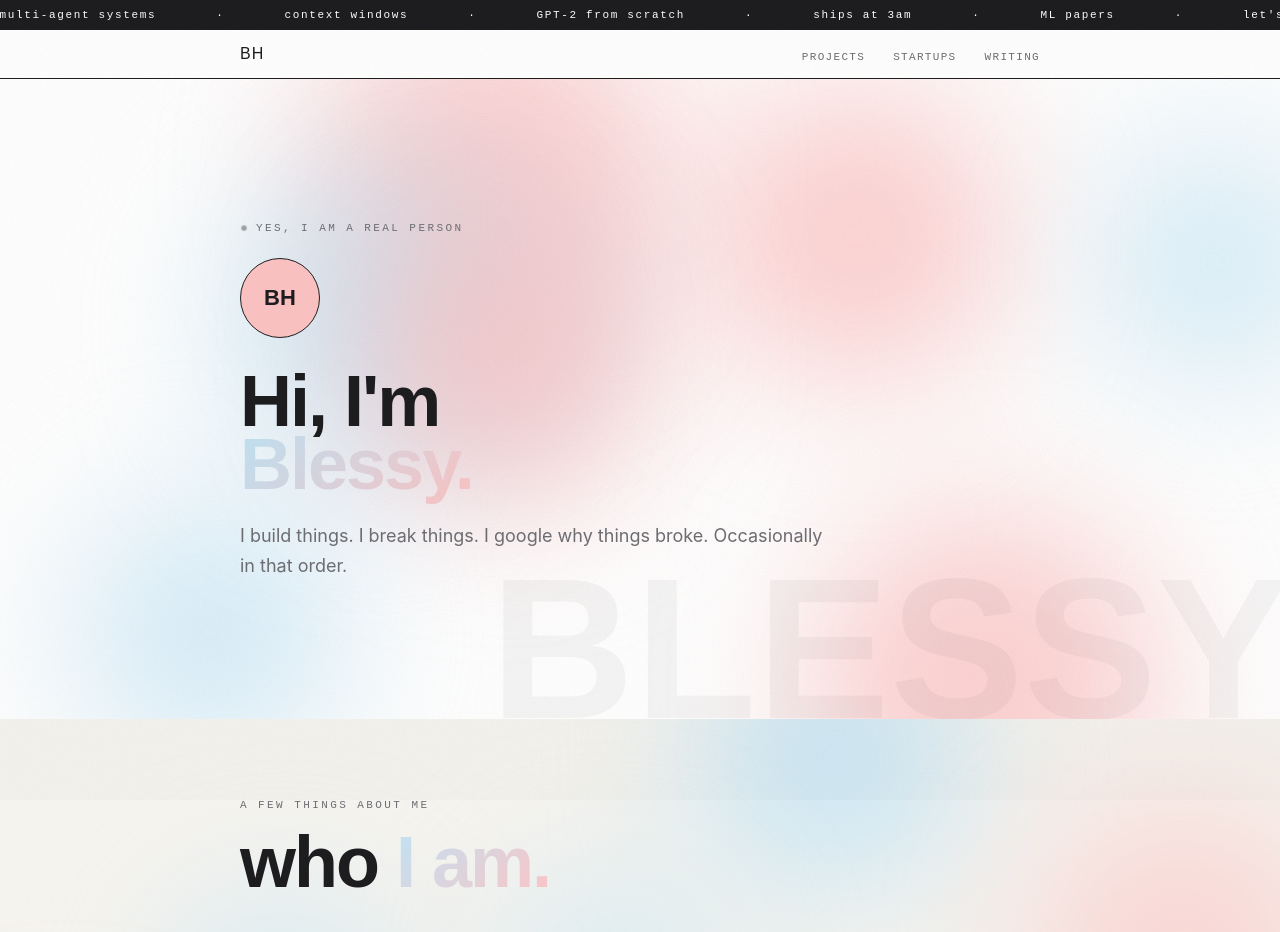
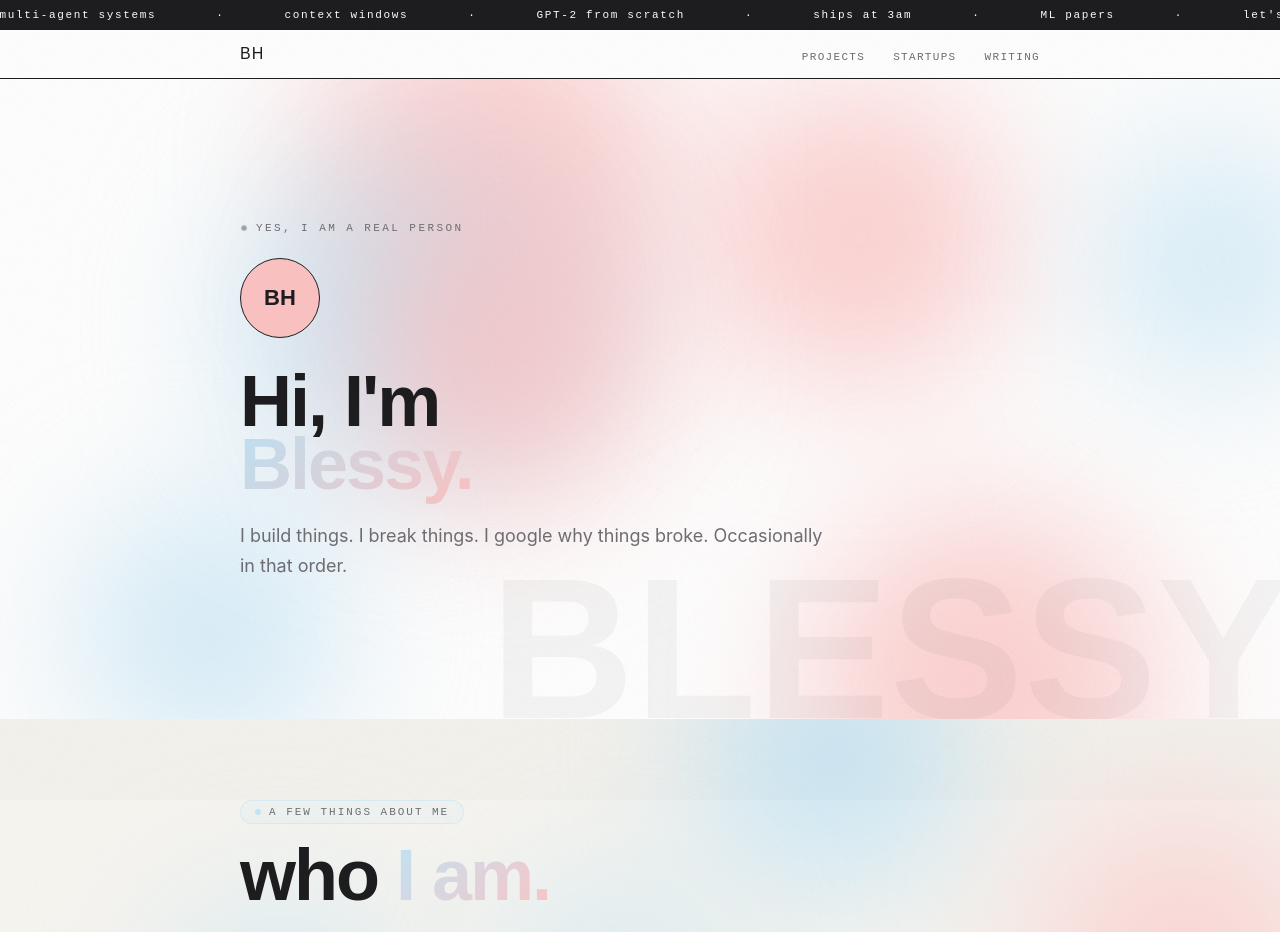
Before and after one commit to Kbhadassah777/profile, a React (Vite) app in the folder client/: page /info in a window 1280 px wide. Shown: the top 932 px of the page. Built offline with nearby package versions, Linux system fonts and the light colour scheme.

Commit message:
feat: upgrade .eyebrow to pill badge with pulsing dot

```diff
--- a/client/src/styles/info.css
+++ b/client/src/styles/info.css
@@ -179,14 +179,29 @@ body {
 
 /* ── Typography ───────────────────────────── */
 .eyebrow {
-  display: block;
+  display: inline-flex;
+  align-items: center;
+  gap: 8px;
   font-family: var(--mono);
   font-size: 11px;
   font-weight: 400;
   color: var(--muted);
-  letter-spacing: 0.22em;
+  letter-spacing: 0.18em;
   text-transform: uppercase;
   margin-bottom: 20px;
+  padding: 5px 14px;
+  background: rgba(190, 227, 245, 0.12);
+  border: 1px solid rgba(190, 227, 245, 0.5);
+  border-radius: 999px;
+}
+.eyebrow::before {
+  content: '';
+  width: 6px;
+  height: 6px;
+  border-radius: 50%;
+  background: var(--blue);
+  flex-shrink: 0;
+  animation: livepulse 2.2s ease-in-out infinite;
 }
 .headline {
   font-family: var(--display);
```
